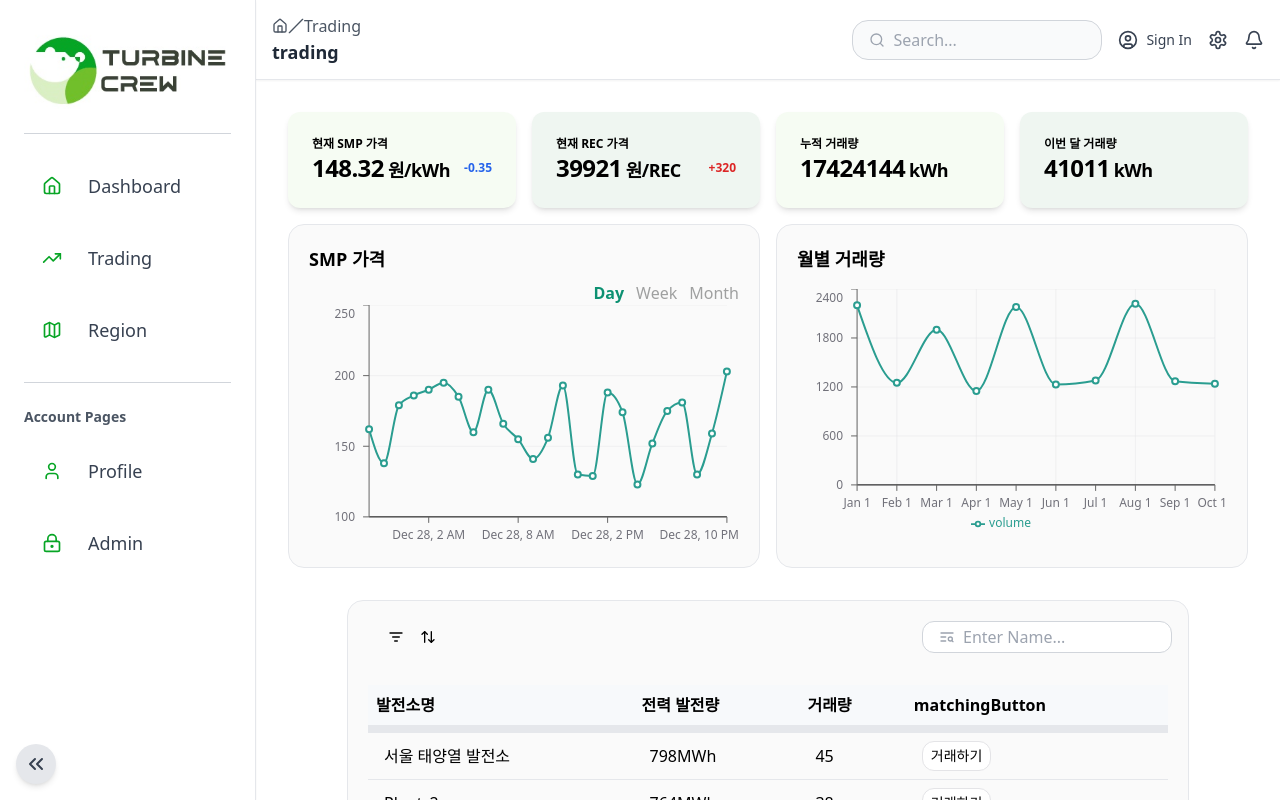
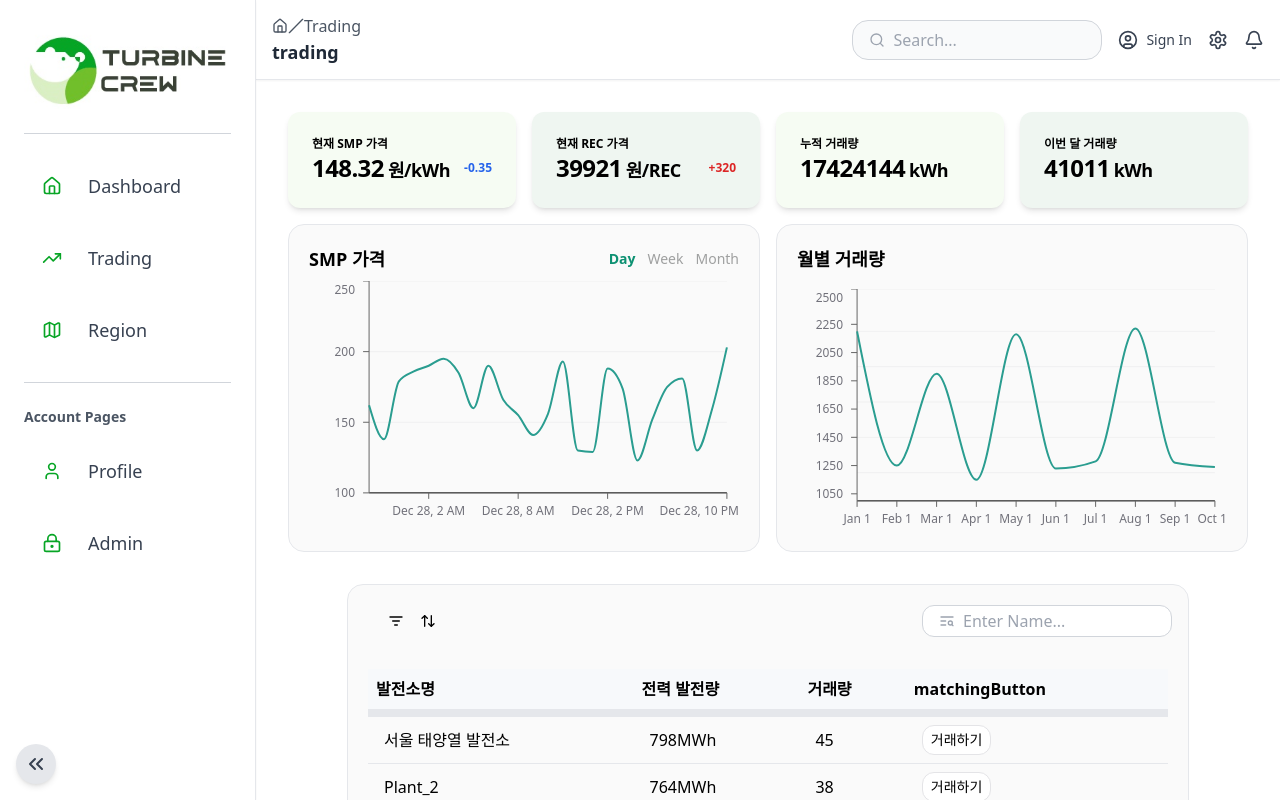
Before and after one commit to turbinecrew/turbin_electrical, a Next.js app: page /trading in a window 1280 px wide. Built offline with nearby package versions, Linux system fonts and the light colour scheme.

Commit message:
⚡️ : rec, smp 가격 시간선택 버튼 컴포넌트화
카드컴포넌트- 타이틀컴포넌트 수정 (타이틀 오른쪽에 div 추가할 수 있도록)

```diff
--- a/src/app/(main)/trading/page.tsx
+++ b/src/app/(main)/trading/page.tsx
@@ -26,27 +26,9 @@ export default function Trading() {
 				</div>
 
 				<div className="grid grid-cols-2 gap-4">
-					{activeChart === 0 && (
-						<TitleCard title="SMP 가격">
-							<div className="pt-2">
-								<SmpLineChart />
-							</div>
-						</TitleCard>
-					)}
-					{activeChart === 1 && (
-						<div>
-							<TitleCard title="REC 가격">
-								<div className="pt-2">
-									<RecLineChart />
-								</div>
-							</TitleCard>
-						</div>
-					)}
-					<TitleCard title="월별 거래량">
-						<div className="pt-4">
-							<VolumeChart />
-						</div>
-					</TitleCard>
+					{activeChart === 0 && <SmpLineChart />}
+					{activeChart === 1 && <RecLineChart />}
+					<VolumeChart />
 				</div>
 			</div>
 			<div className="flex w-full justify-center">
--- a/src/common/components/card/index.tsx
+++ b/src/common/components/card/index.tsx
@@ -25,6 +25,7 @@ const CardComponent = ({
 
 type TitlePT = {
 	title?: string
+	rightArea?: React.ReactNode
 	lowerTitle?: string
 	children?: React.ReactNode
 	className?: string
@@ -32,6 +33,7 @@ type TitlePT = {
 }
 const TitleCard = ({
 	title,
+	rightArea,
 	lowerTitle,
 	children,
 	className,
@@ -44,9 +46,12 @@ const TitleCard = ({
 		>
 			<div className="flex flex-col">
 				{title && (
-					<span className="text-start text-lg font-bold text-black">
-						{title}
-					</span>
+					<div className="flex h-fit justify-between">
+						<span className="text-start text-lg font-bold text-black">
+							{title}
+						</span>
+						{rightArea || <div></div>}
+					</div>
 				)}
 				{lowerTitle && (
 					<span className="mb-1 text-start text-sm font-normal text-black/75">
--- /dev/null
+++ b/src/common/components/chart/line-chart/time-rage-options/index.tsx
@@ -0,0 +1,33 @@
+export function TimeRangeOptions(
+	timeRange: string,
+	setTimeRange: React.Dispatch<React.SetStateAction<string>>,
+	timeRangeOptions: {
+		value: string
+		label: string
+	}[],
+) {
+	return (
+		<div className="flex items-center justify-end gap-3">
+			{timeRangeOptions.map((option, idx) => (
+				<label
+					key={idx}
+					className={`${
+						timeRange === option.value
+							? "font-bold text-[#0D9172]"
+							: "font-thin text-[#9FA0A0]"
+					} text-sm`}
+				>
+					<input
+						className="hidden"
+						name="range"
+						type="radio"
+						value={option.value}
+						checked={timeRange === option.value}
+						onChange={() => setTimeRange(option.value)}
+					/>
+					<span>{option.label}</span>
+				</label>
+			))}
+		</div>
+	)
+}
--- a/src/features/realtime/components/chart/rec-line-chart/index.tsx
+++ b/src/features/realtime/components/chart/rec-line-chart/index.tsx
@@ -1,21 +1,12 @@
 "use client"
-
-import { CartesianGrid, Line, LineChart, XAxis, YAxis } from "recharts"
-
-import { CardContent } from "@/shadcn/components/card"
-import {
-	ChartContainer,
-	ChartLegend,
-	ChartLegendContent,
-	ChartTooltip,
-	ChartTooltipContent,
-} from "@/shadcn/components/chart"
 
 import { useState } from "react"
 import { getChartConfig, recTimeRange } from "./data"
 import { chartData } from "./mock"
 import { dateFilteredData } from "@/features/realtime/hooks/date-range-filter"
 import { LineChartComponent } from "@/common/components/chart/line-chart"
+import { TitleCard } from "@/common/components/card"
+import { TimeRangeOptions } from "@/common/components/chart/line-chart/time-rage-options"
 
 export function RecLineChart() {
 	const chartConfig = getChartConfig()
@@ -25,29 +16,12 @@ export function RecLineChart() {
 	const timeRangeOptions = recTimeRange
 
 	return (
-		<div>
-			<div className="flex items-center justify-end gap-3">
-				{timeRangeOptions.map((option, idx) => (
-					<label
-						key={idx}
-						className={`${
-							timeRange === option.value
-								? "font-bold text-[#0D9172]"
-								: "font-thin text-[#9FA0A0]"
-						}`}
+		<TitleCard
+			title="REC 가격"
+			className="h-full"
+			rightArea={TimeRangeOptions(timeRange, setTimeRange, timeRangeOptions)}
 		>
-						<input
-							className="hidden"
-							name="range"
-							type="radio"
-							value={option.value}
-							checked={timeRange === option.value}
-							onChange={() => setTimeRange(option.value)}
-						/>
-						<span>{option.label}</span>
-					</label>
-				))}
-			</div>
+			<div className="pt-2">
 				<LineChartComponent
 					chartConfig={chartConfig}
 					chartData={filteredData}
@@ -59,5 +33,6 @@ export function RecLineChart() {
 					Ymax={600}
 				/>
 			</div>
+		</TitleCard>
 	)
 }
--- a/src/features/realtime/components/chart/smp-line-chart/index.tsx
+++ b/src/features/realtime/components/chart/smp-line-chart/index.tsx
@@ -1,62 +1,38 @@
 "use client"
-
-import { CartesianGrid, Line, LineChart, XAxis, YAxis } from "recharts"
-
-import { CardContent } from "@/shadcn/components/card"
-import {
-	ChartContainer,
-	ChartLegend,
-	ChartLegendContent,
-	ChartTooltip,
-	ChartTooltipContent,
-} from "@/shadcn/components/chart"
 
 import { chartData, getChartConfig, smpTimeRange } from "./data"
 import { useState } from "react"
 import { dateFilteredData } from "@/features/realtime/hooks/date-range-filter"
 import { LineChartComponent } from "@/common/components/chart/line-chart"
+import { TitleCard } from "@/common/components/card"
+import { TimeRangeOptions } from "@/common/components/chart/line-chart/time-rage-options"
 
 export function SmpLineChart() {
 	const chartConfig = getChartConfig()
 	const [timeRange, setTimeRange] = useState("1d")
-
 	const filteredData = dateFilteredData({ chartData, timeRange, type: "smp" })
 	const timeRangeOptions = smpTimeRange
 
 	return (
 		<div>
-			<div className="flex items-center justify-end gap-3">
-				{timeRangeOptions.map((option, idx) => (
-					<label
-						key={idx}
-						className={`${
-							timeRange === option.value
-								? "font-bold text-[#0D9172]"
-								: "font-thin text-[#9FA0A0]"
-						}`}
+			<TitleCard
+				title="SMP 가격"
+				className="h-full"
+				rightArea={TimeRangeOptions(timeRange, setTimeRange, timeRangeOptions)}
 			>
-						<input
-							className="hidden"
-							name="range"
-							type="radio"
-							value={option.value}
-							checked={timeRange === option.value}
-							onChange={() => setTimeRange(option.value)}
-						/>
-						<span>{option.label}</span>
-					</label>
-				))}
-			</div>
+				<div className="pt-2">
 					<LineChartComponent
 						chartConfig={chartConfig}
 						chartData={filteredData}
 						LineDataKey={"smp"}
 						XAixsDataKey={"date"}
 						type={"monotone"}
-				dot={true}
+						dot={false}
 						Ymin={100}
 						Ymax={250}
 					/>
 				</div>
+			</TitleCard>
+		</div>
 	)
 }
--- a/src/features/realtime/components/chart/trading-volume-chart/index.tsx
+++ b/src/features/realtime/components/chart/trading-volume-chart/index.tsx
@@ -13,49 +13,25 @@ import {
 import { getChartConfig } from "./data"
 import { chartData } from "./mock"
 import { TitleCard } from "@/common/components/card"
+import { LineChartComponent } from "@/common/components/chart/line-chart"
 
 export function VolumeChart() {
 	const chartConfig = getChartConfig()
 
 	return (
-		<div className="">
-			<ChartContainer config={chartConfig}>
-				<LineChart
-					accessibilityLayer
-					data={chartData}
-					margin={{
-						left: 0,
-						right: 12,
-					}}
-				>
-					<CartesianGrid vertical={true} horizontal={true} />
-					<XAxis
-						dataKey="date"
-						tickLine={true}
-						axisLine={{ stroke: "#000000", strokeWidth: 1 }}
-						tickMargin={8}
-						tickFormatter={(value) => {
-							const date = new Date(value)
-							return date.toLocaleDateString("en-US", {
-								month: "short",
-								day: "numeric",
-							})
-						}}
-					/>
-					<YAxis tickLine={true} axisLine={true} tickMargin={8} />
-					<ChartTooltip cursor={false} content={<ChartTooltipContent />} />
-					<Line
-						dataKey="volume"
-						type="monotone"
-						stroke="var(--color-volume)"
-						strokeWidth={2}
-					/>
-
-					<ChartLegend>
-						<ChartLegendContent />
-					</ChartLegend>
-				</LineChart>
-			</ChartContainer>
-		</div>
+		<TitleCard title="월별 거래량">
+			<div className="pt-4">
+				<LineChartComponent
+					chartConfig={chartConfig}
+					chartData={chartData}
+					LineDataKey={"volume"}
+					XAixsDataKey={"date"}
+					type={"monotone"}
+					dot={false}
+					Ymin={1000}
+					Ymax={2500}
+				/>
+			</div>
+		</TitleCard>
 	)
 }
```
Lines whose indentation alone changed are shown as unchanged.
